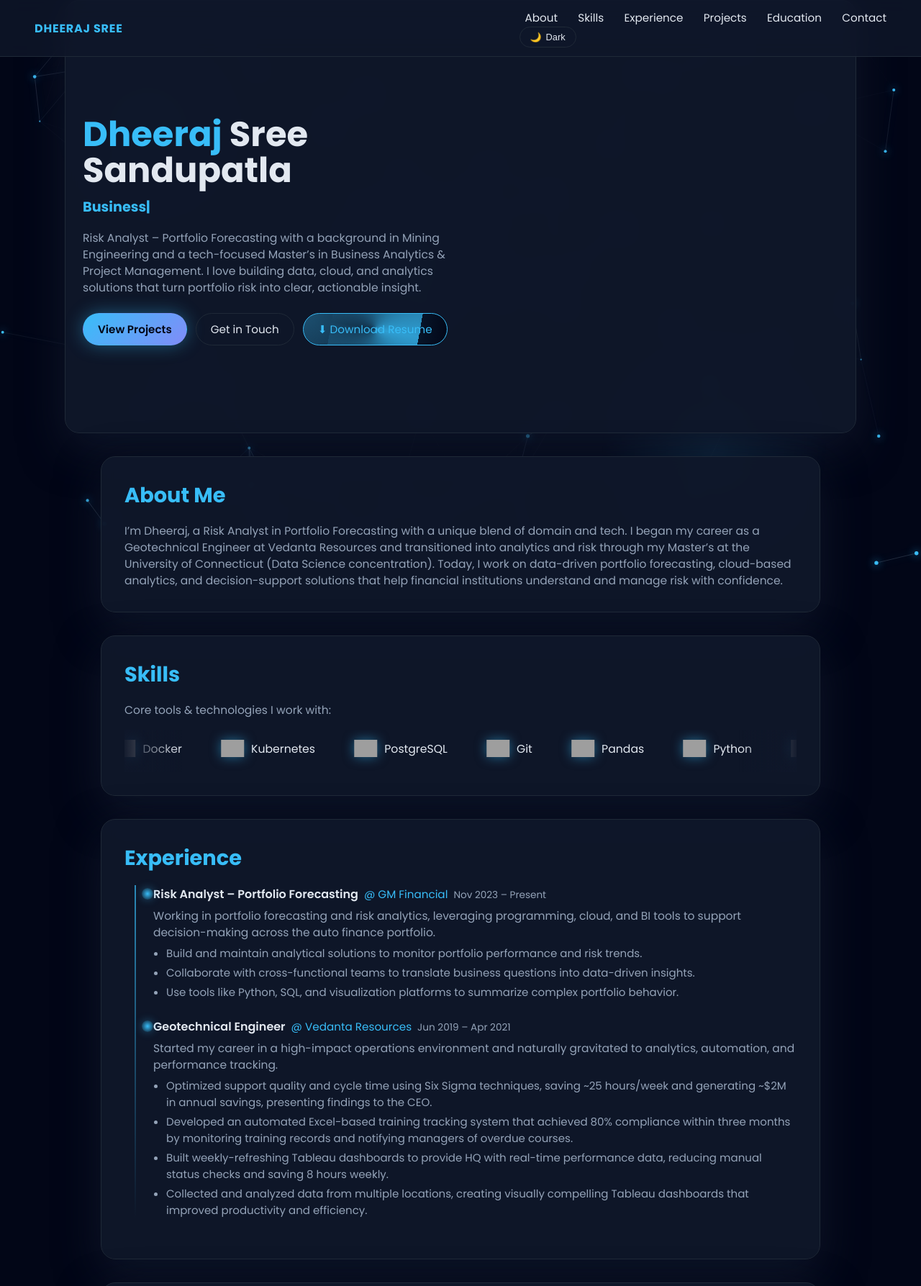
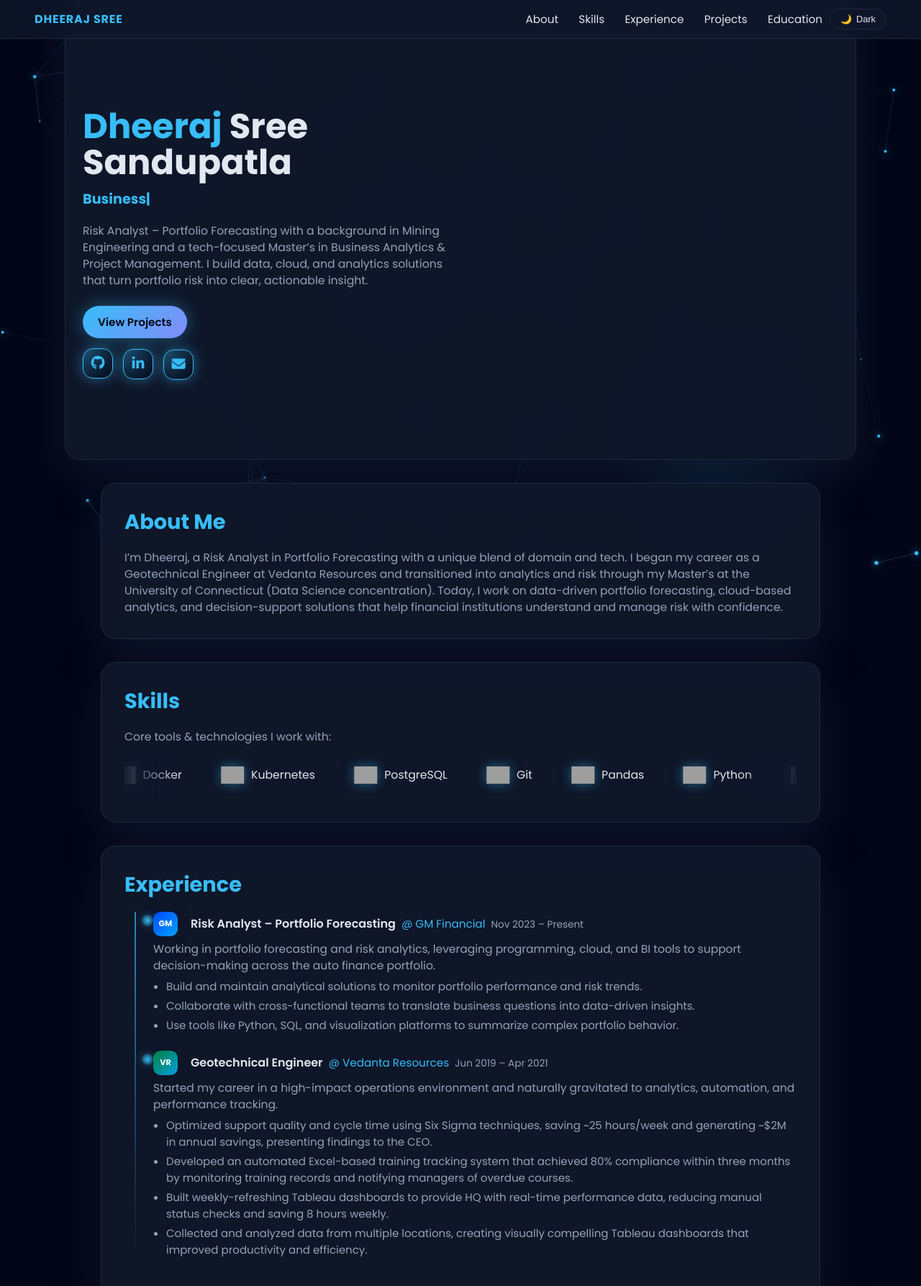
Before and after one commit to dheeraj24797/dheeraj24797.github.io, a plain HTML site: page index.html in a window 1280 px wide. Shown: the top 1787 px of the page at 72% size. Drawn offline with nearby package versions, Linux system fonts and the light colour scheme; no server answers; grey boxes are pictures that could not be loaded; animation ran at ten frames a second.

Commit message:
Updated changes to the page

```diff
--- a/index.html
+++ b/index.html
@@ -7,6 +7,15 @@
 
   <!-- Fonts -->
   <link href="https://fonts.googleapis.com/css2?family=Poppins:wght@300;400;600;700&display=swap" rel="stylesheet"/>
+
+  <!-- Icons (for GitHub / LinkedIn / Gmail) -->
+  <link
+    rel="stylesheet"
+    href="https://cdnjs.cloudflare.com/ajax/libs/font-awesome/6.5.1/css/all.min.css"
+    integrity="sha512-DTOQO9RWCH3ppGqcWaEA1BIZOC6xxalwEsw9c2QQeAIftl+Vegovlnee1c9QX4TctnWMn13TZye+giMm8e2LwA=="
+    crossorigin="anonymous"
+    referrerpolicy="no-referrer"
+  />
 
   <!-- Typed.js for typing animation -->
   <script src="https://cdn.jsdelivr.net/npm/typed.js@2.0.12"></script>
@@ -147,8 +156,13 @@
       color: var(--accent);
     }
 
+    .nav-right {
+      display: flex;
+      align-items: center;
+      gap: 10px;
+    }
+
     .theme-toggle {
-      margin-left: 16px;
       padding: 6px 14px;
       border-radius: 999px;
       border: 1px solid var(--border);
@@ -209,11 +223,12 @@
 
     .hero-actions {
       display: flex;
-      flex-wrap: wrap;
-      gap: 12px;
+      flex-direction: column;
+      align-items: flex-start;
+      gap: 16px;
     }
 
-    .btn-primary, .btn-ghost, .btn-resume {
+    .btn-primary, .btn-ghost {
       padding: 10px 20px;
       border-radius: 999px;
       font-size: 0.95rem;
@@ -239,48 +254,45 @@
       transform: translateY(-2px) rotate3d(1, -1, 0, 8deg);
     }
 
-    .btn-ghost {
-      background: transparent;
-      border-color: var(--border);
-      color: var(--text-main);
+    .hero-socials {
+      display: flex;
+      gap: 14px;
     }
 
-    .btn-ghost:hover {
-      border-color: var(--accent);
+    .icon-btn {
+      width: 42px;
+      height: 42px;
+      border-radius: 14px;
+      border: 1px solid var(--accent);
+      background: radial-gradient(circle at top left, var(--accent-soft), var(--card));
       color: var(--accent);
-      transform: translateY(-2px) rotate3d(-1, 1, 0, 8deg);
+      display: flex;
+      align-items: center;
+      justify-content: center;
+      text-decoration: none;
+      font-size: 1.2rem;
+      box-shadow: 0 0 18px rgba(56,189,248,0.45);
+      transform-style: preserve-3d;
+      transition: transform 0.3s ease, box-shadow 0.3s ease;
+      animation: icon-float 4s ease-in-out infinite;
     }
 
-    .btn-resume {
-      position: relative;
-      background: radial-gradient(circle at top left, var(--accent-soft), #020617);
-      color: var(--accent);
-      border-color: var(--accent);
-      overflow: hidden;
+    .icon-btn:nth-child(2) {
+      animation-delay: 0.3s;
+    }
+    .icon-btn:nth-child(3) {
+      animation-delay: 0.6s;
     }
 
-    .btn-resume::before {
-      content: "";
-      position: absolute;
-      inset: -40px;
-      background: conic-gradient(from 0deg, transparent, var(--accent), transparent);
-      animation: spin-ring 1.8s linear infinite;
-      opacity: 0.8;
+    @keyframes icon-float {
+      0%   { transform: translateY(0) rotate3d(1,0,0,0deg); }
+      50%  { transform: translateY(-4px) rotate3d(1,1,0,6deg); }
+      100% { transform: translateY(0) rotate3d(0,1,0,0deg); }
     }
 
-    .btn-resume span {
-      position: relative;
-      z-index: 1;
-    }
-
-    @keyframes spin-ring {
-      0% { transform: rotate(0deg); }
-      100% { transform: rotate(360deg); }
-    }
-
-    .btn-resume:hover {
-      transform: translateY(-2px) rotate3d(1, 1, 0, 10deg);
-      box-shadow: 0 0 30px var(--accent-soft);
+    .icon-btn:hover {
+      transform: translateY(-4px) rotate3d(1,1,0,12deg) scale(1.05);
+      box-shadow: 0 0 28px rgba(56,189,248,0.8);
     }
 
     .hero-lottie {
@@ -381,6 +393,39 @@
       filter: drop-shadow(0 0 8px rgba(56,189,248,0.5));
     }
 
+    /* COMPANY / COLLEGE LOGO BOXES */
+    .logo-box {
+      width: 34px;
+      height: 34px;
+      border-radius: 10px;
+      background: #0f172a;
+      display: inline-flex;
+      align-items: center;
+      justify-content: center;
+      font-size: 0.7rem;
+      font-weight: 700;
+      color: #f9fafb;
+      margin-right: 10px;
+      box-shadow: 0 0 14px rgba(15,23,42,0.8);
+      flex-shrink: 0;
+    }
+
+    .logo-gm {
+      background: linear-gradient(135deg, #0046fe, #00a3ff);
+    }
+
+    .logo-vedanta {
+      background: linear-gradient(135deg, #007e3a, #00a0e3);
+    }
+
+    .logo-uconn {
+      background: linear-gradient(135deg, #0b1740, #204c8c);
+    }
+
+    .logo-vnit {
+      background: linear-gradient(135deg, #f97316, #ea580c);
+    }
+
     /* EXPERIENCE TIMELINE */
     .timeline {
       position: relative;
@@ -427,9 +472,16 @@
     .timeline-header {
       display: flex;
       flex-wrap: wrap;
+      align-items: center;
+      gap: 8px;
+      margin-bottom: 4px;
+    }
+
+    .timeline-header-main {
+      display: flex;
+      flex-wrap: wrap;
       align-items: baseline;
       gap: 8px;
-      margin-bottom: 4px;
     }
 
     .timeline-role {
@@ -462,7 +514,7 @@
       margin-bottom: 4px;
     }
 
-    /* EDUCATION CARDS */
+    /* EDUCATION CARDS (animated like Projects) */
     .edu-grid {
       display: grid;
       grid-template-columns: minmax(0, 1fr);
@@ -479,6 +531,20 @@
       box-shadow: 0 10px 30px var(--shadow-strong);
       transform-style: preserve-3d;
       transition: transform 0.3s ease, box-shadow 0.3s ease, border-color 0.3s ease;
+      overflow: hidden;
+    }
+
+    .edu-card::before {
+      content: "";
+      position: absolute;
+      width: 140px;
+      height: 140px;
+      border-radius: 999px;
+      background: radial-gradient(circle, var(--accent-soft), transparent 60%);
+      top: -50px;
+      right: -50px;
+      opacity: 0.6;
+      pointer-events: none;
     }
 
     .edu-card:hover {
@@ -487,24 +553,17 @@
       border-color: var(--accent);
     }
 
-    .edu-badge {
-      position: absolute;
-      top: 10px;
-      right: 14px;
-      padding: 4px 10px;
-      border-radius: 999px;
-      font-size: 0.7rem;
-      background: var(--accent);
-      color: #020617;
-      font-weight: 600;
-      letter-spacing: 0.03em;
+    .edu-header {
+      display: flex;
+      align-items: center;
+      gap: 10px;
+      margin-bottom: 6px;
     }
 
     .edu-title {
       font-size: 1rem;
       font-weight: 600;
       color: var(--text-main);
-      margin-bottom: 4px;
     }
 
     .edu-subtitle {
@@ -673,7 +732,6 @@
         <a href="#experience">Experience</a>
         <a href="#projects">Projects</a>
         <a href="#education">Education</a>
-        <a href="#contact">Contact</a>
       </div>
       <button class="theme-toggle" id="themeToggle">
         <span id="themeIcon">🌙</span>
@@ -689,14 +747,38 @@
       <h2><span id="typed"></span></h2>
       <p>
         Risk Analyst – Portfolio Forecasting with a background in Mining Engineering and a
-        tech-focused Master’s in Business Analytics & Project Management. I love building data,
-        cloud, and analytics solutions that turn portfolio risk into clear, actionable insight.
+        tech-focused Master’s in Business Analytics & Project Management. I build data, cloud,
+        and analytics solutions that turn portfolio risk into clear, actionable insight.
       </p>
       <div class="hero-actions">
         <a href="#projects" class="btn-primary">View Projects</a>
-        <a href="#contact" class="btn-ghost">Get in Touch</a>
-        <!-- Update href to your actual resume link when ready -->
-        <a href="#" class="btn-resume"><span>⬇ Download Resume</span></a>
+        <div class="hero-socials">
+          <a
+            class="icon-btn"
+            href="https://github.com/dheeraj24797"
+            target="_blank"
+            rel="noopener noreferrer"
+            aria-label="GitHub"
+          >
+            <i class="fab fa-github"></i>
+          </a>
+          <a
+            class="icon-btn"
+            href="https://www.linkedin.com/in/dheeraj-sree-sandupatla/"
+            target="_blank"
+            rel="noopener noreferrer"
+            aria-label="LinkedIn"
+          >
+            <i class="fab fa-linkedin-in"></i>
+          </a>
+          <a
+            class="icon-btn"
+            href="mailto:dheeraj.sree222@gmail.com"
+            aria-label="Gmail"
+          >
+            <i class="fas fa-envelope"></i>
+          </a>
+        </div>
       </div>
     </div>
     <div class="hero-lottie" id="lottie-hero"></div>
@@ -768,7 +850,7 @@
     </div>
   </section>
 
-  <!-- EXPERIENCE (Animated timeline) -->
+  <!-- EXPERIENCE (Animated timeline with logos) -->
   <section id="experience">
     <h3>Experience</h3>
     <div class="timeline">
@@ -776,9 +858,12 @@
       <div class="timeline-item">
         <div class="timeline-dot"></div>
         <div class="timeline-header">
+          <div class="logo-box logo-gm">GM</div>
+          <div class="timeline-header-main">
             <span class="timeline-role">Risk Analyst – Portfolio Forecasting</span>
             <span class="timeline-company">@ GM Financial</span>
             <span class="timeline-dates">Nov 2023 – Present</span>
+          </div>
         </div>
         <div class="timeline-body">
           <p>
@@ -797,9 +882,12 @@
       <div class="timeline-item">
         <div class="timeline-dot"></div>
         <div class="timeline-header">
+          <div class="logo-box logo-vedanta">VR</div>
+          <div class="timeline-header-main">
             <span class="timeline-role">Geotechnical Engineer</span>
             <span class="timeline-company">@ Vedanta Resources</span>
             <span class="timeline-dates">Jun 2019 – Apr 2021</span>
+          </div>
         </div>
         <div class="timeline-body">
           <p>
@@ -868,18 +956,22 @@
     </div>
   </section>
 
-  <!-- EDUCATION (Master's highlighted, B.Tech respected) -->
+  <!-- EDUCATION (Master highlighted, B.Tech respected, both animated) -->
   <section id="education">
     <h3>Education</h3>
     <div class="edu-grid">
-      <!-- Masters - Highlighted as tech pivot -->
+      <!-- Masters -->
       <div class="edu-card">
-        <div class="edu-badge">Tech Pivot</div>
+        <div class="edu-header">
+          <div class="logo-box logo-uconn">UC</div>
+          <div>
             <div class="edu-title">
               Master’s in Business Analytics & Project Management (Data Science Concentration)
             </div>
             <div class="edu-subtitle">
               University of Connecticut, School of Business
+            </div>
+          </div>
         </div>
         <div class="edu-dates">
           Jan 2022 – May 2023 • GPA: 3.92 / 4.0
@@ -903,34 +995,30 @@
         </div>
       </div>
 
-      <!-- B.Tech - Prestigious foundation -->
+      <!-- B.Tech -->
       <div class="edu-card">
+        <div class="edu-header">
+          <div class="logo-box logo-vnit">VN</div>
+          <div>
             <div class="edu-title">
               Bachelor of Technology (B.Tech), Mining Engineering
             </div>
             <div class="edu-subtitle">
               Visvesvaraya National Institute of Technology (VNIT), Nagpur
             </div>
+          </div>
+        </div>
         <div class="edu-dates">
           2015 – 2019
         </div>
         <div class="edu-body">
           <p>
-            A rigorous engineering foundation from one of India’s premier institutes. VNIT shaped my
-            problem-solving, quantitative thinking, and ability to work in complex, high-stakes environments—
-            all of which feed directly into how I approach risk and analytics today.
+            Rigorous engineering foundation from one of India’s premier institutes, shaping my
+            quantitative thinking and structured problem-solving approach.
           </p>
         </div>
       </div>
     </div>
-  </section>
-
-  <!-- CONTACT -->
-  <section id="contact">
-    <h3>Contact</h3>
-    <p>Email: <strong>your.email@example.com</strong></p>
-    <p>LinkedIn: <strong>your LinkedIn URL</strong></p>
-    <p>GitHub: <strong>https://github.com/dheeraj24797</strong></p>
   </section>
 
   <footer>
@@ -979,7 +1067,7 @@
       renderer: 'svg',
       loop: true,
       autoplay: true,
-      // Sample public avatar-style animation; replace with your own JSON URL if you like
+      // Sample avatar-style animation; you can swap this JSON URL later
       path: 'https://assets7.lottiefiles.com/packages/lf20_9zhvyj7f.json'
     });
 
```
Lines whose indentation alone changed are shown as unchanged.
